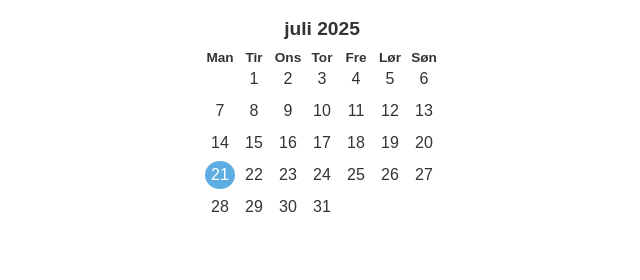
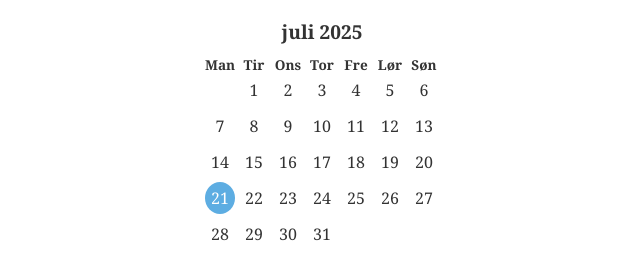
Before and after one commit to mariagfv/Kalender-widget, a plain HTML site: page index.html in a window 1280 px wide. Shown: the whole page, without its empty margins (318-958 px from the left). Drawn offline with Linux system fonts and the light colour scheme.

Commit message:
Update index.html

```diff
--- a/index.html
+++ b/index.html
@@ -5,7 +5,7 @@
   <title>Kalender</title>
   <style>
     body {
-      font-family: Arial, sans-serif;
+      font-family: Georgia, 'Times New Roman', Times, serif;
       background: white;
       color: #333;
       text-align: center;
```
